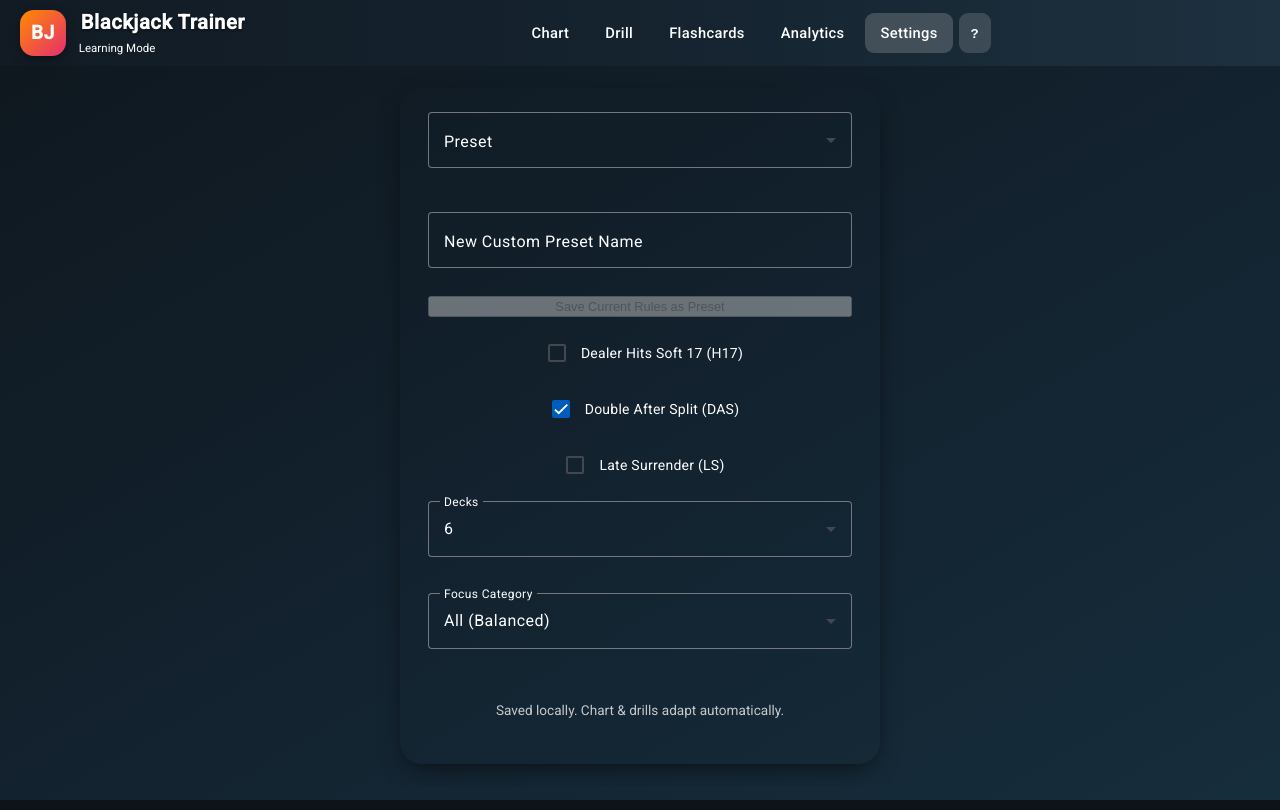
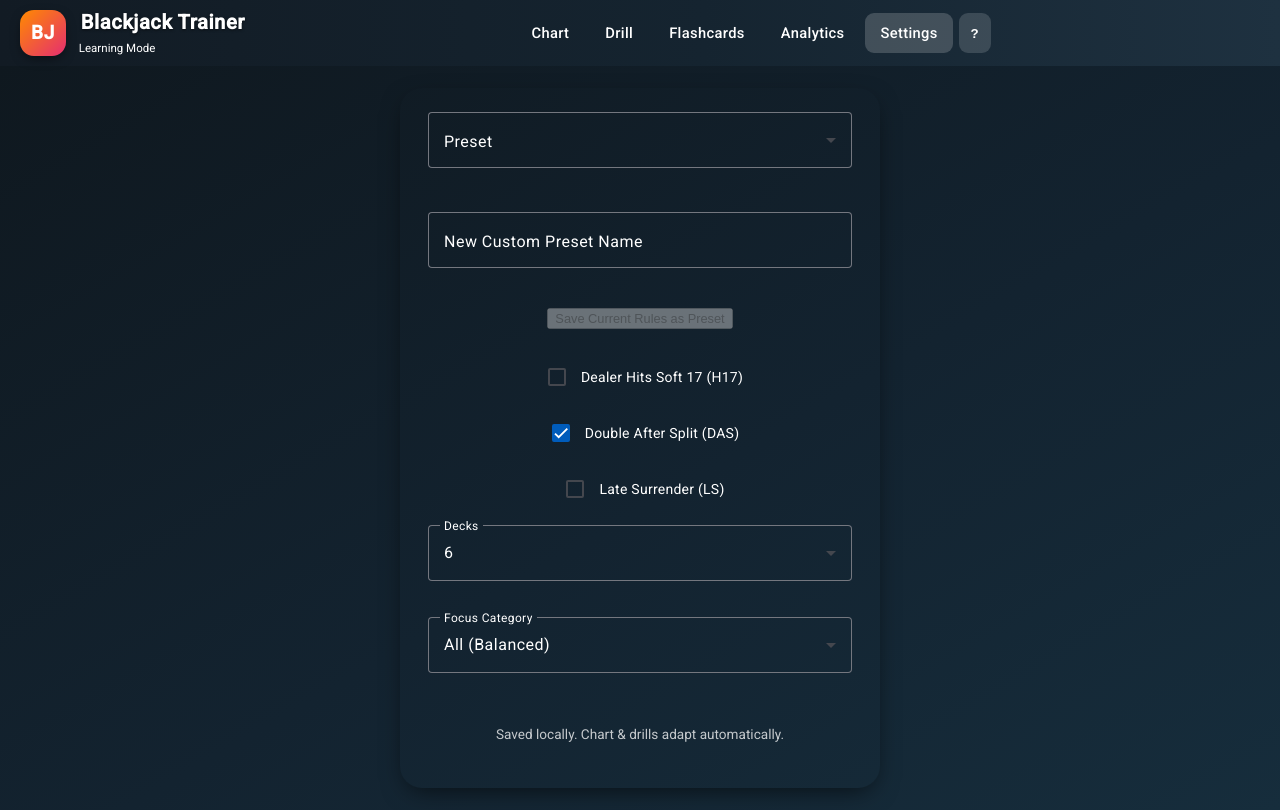
Before and after one commit to craigmcginnis/BlackjackBasicStrategy, an Angular app: page /settings in a window 1280 px wide. Built offline with nearby package versions, Linux system fonts and the light colour scheme.

Commit message:
feat: add 'Next hand' shortcut to help dialog and implement N key functionality to advance drills

```diff
--- a/src/app/accessibility/shortcut-help-dialog.component.ts
+++ b/src/app/accessibility/shortcut-help-dialog.component.ts
@@ -19,6 +19,7 @@ import { NgIf } from '@angular/common';
         <li><kbd>D</kbd> – Double</li>
         <li><kbd>P</kbd> – Split</li>
         <li><kbd>R</kbd> – Surrender</li>
+  <li><kbd>N</kbd> – Next hand (Drill after feedback)</li>
       </ul>
       <p>Other:</p>
       <ul>
--- a/src/app/features/drill/drill.component.html
+++ b/src/app/features/drill/drill.component.html
@@ -25,7 +25,7 @@
 		<button mat-stroked-button type="button" (click)="showHint()" [disabled]="!!hint || awaitingNext" aria-label="Show chart hint" class="hint-btn">Hint</button>
 	</div>
 	<p id="drill-shortcuts-desc" class="vh">
-		Keyboard shortcuts: H=Hit, S=Stand, D=Double, P=Split, R=Surrender. Use Tab to reach buttons then press
+		Keyboard shortcuts: H=Hit, S=Stand, D=Double, P=Split, R=Surrender. After answering, N=Next. Use Tab to reach buttons then press
 		Enter/Space.
 	</p>
 	<p *ngIf="hint && !explanation" class="hint-text" aria-live="polite">{{ hint }}</p>
@@ -36,7 +36,7 @@
 		<p>{{ explanation }}</p>
 		<div class="next-wrapper" *ngIf="awaitingNext">
 			<button mat-stroked-button color="accent" (click)="next()" aria-label="Go to next drill" autofocus>Next</button>
-			<small class="hint">Press Enter or Space when focused. Shortcuts: H,S,D,P,R to answer.</small>
+			<small class="hint">Press Enter/Space or N for next. Shortcuts: H,S,D,P,R to answer.</small>
 		</div>
 	</div>
 </mat-card>
--- a/src/app/features/drill/drill.component.ts
+++ b/src/app/features/drill/drill.component.ts
@@ -394,6 +394,15 @@ export class DrillComponent implements OnDestroy {
 	}
 	@HostListener('window:keydown', ['$event'])
 	onKey(ev: KeyboardEvent) {
+		// If we're awaiting next and user presses the Next shortcut, advance
+		if (this.awaitingNext && ev.key.toLowerCase() === 'n') {
+			// Prevent advancing if focus is inside an input (future proofing)
+			const target = ev.target as HTMLElement | null;
+			if (target && ['input', 'textarea'].includes(target.tagName.toLowerCase())) return;
+			ev.preventDefault();
+			this.next();
+			return;
+		}
 		if (!this.current || !this.expected) return;
 		const key = ev.key.toLowerCase();
 		const map: Record<string, Decision> = { h: 'HIT', s: 'STAND', d: 'DOUBLE', p: 'SPLIT', r: 'SURRENDER' };
--- a/src/app/features/settings/settings.component.html
+++ b/src/app/features/settings/settings.component.html
@@ -18,7 +18,9 @@
 				<mat-label>New Custom Preset Name</mat-label>
 				<input matInput [(ngModel)]="newPresetName" placeholder="e.g. Home Practice" />
 			</mat-form-field>
-			<button mat-raised-button color="primary" (click)="createCustomPreset()" [disabled]="!newPresetName.trim()">Save Current Rules as Preset</button>
+			<div class="buttons">
+				<button mat-raised-button color="primary" (click)="createCustomPreset()" [disabled]="!newPresetName.trim()" aria-label="Save current rules as a custom preset">Save Current Rules as Preset</button>
+			</div>
 		</div>
 		<!-- custom presets now integrated into dropdown -->
 	</section>
--- a/src/app/features/settings/settings.component.scss
+++ b/src/app/features/settings/settings.component.scss
@@ -51,6 +51,15 @@ select:focus-visible {
 .hint {
 	opacity: 0.75;
 	margin-top: 12px;
+}
+
+/* Match shared button group styling used elsewhere (drill/flashcards) */
+.buttons {
+	display: flex;
+	flex-wrap: wrap;
+	gap: 8px;
+	margin: 12px 0;
+	justify-content: center;
 }
 
 .custom-presets {
```
Also changed, not shown: 1 other file (tests, documents, lock files or other folders).
